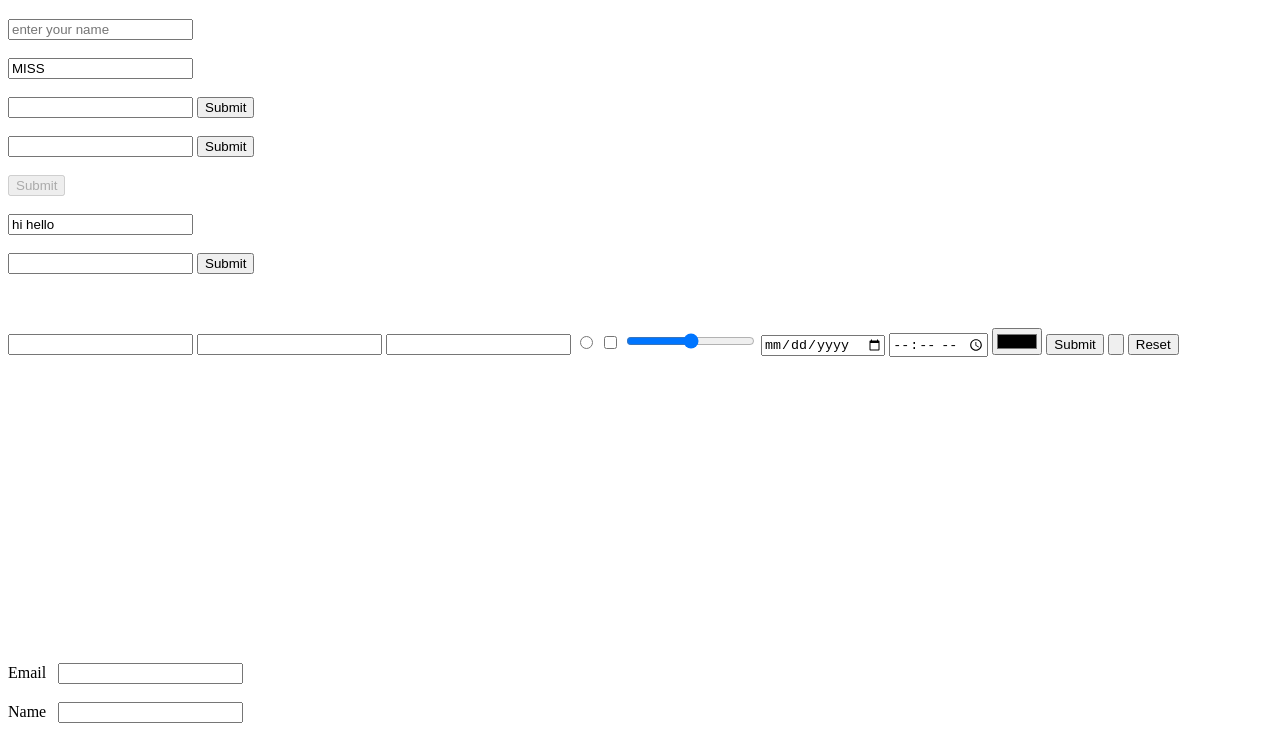
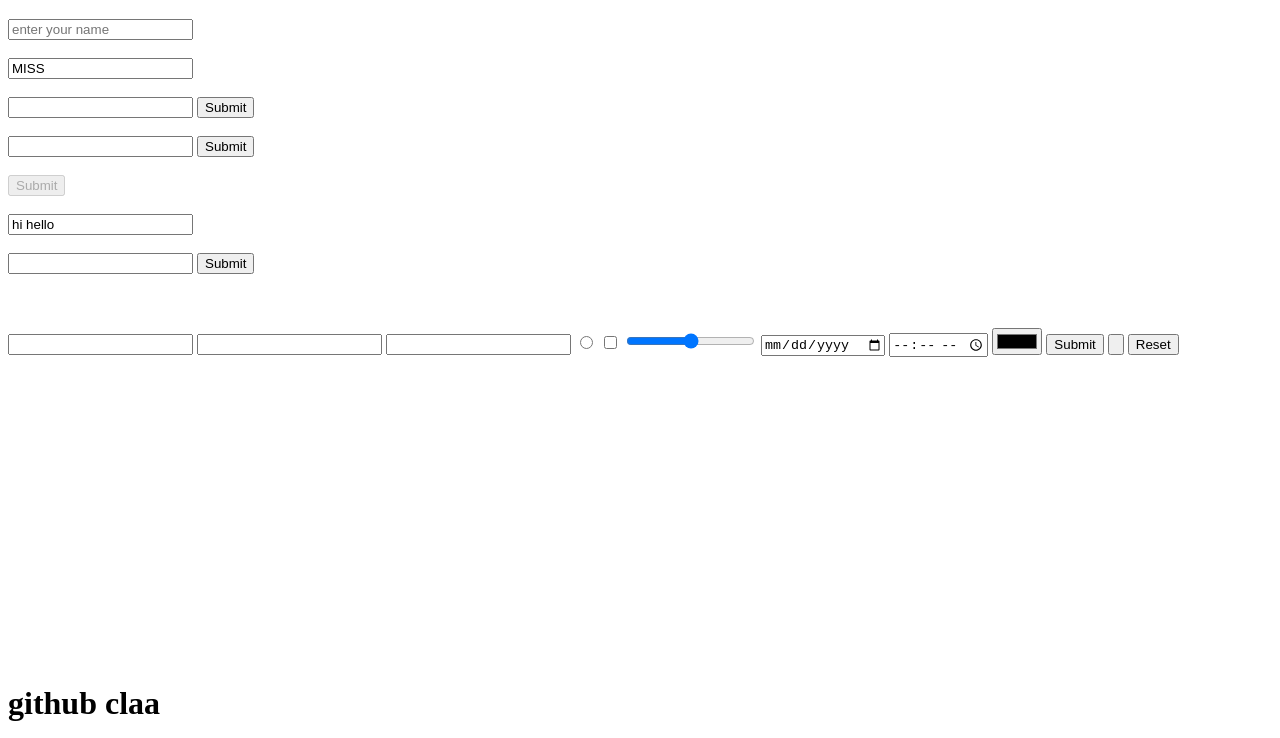
Before and after one commit to dasarishalini/login, a plain HTML site: page index.html in a window 1280 px wide. Shown: the part 61-799 px from the top of the page. Drawn offline with Linux system fonts and the light colour scheme.

Commit message:
version2

```diff
--- a/index.html
+++ b/index.html
@@ -71,6 +71,7 @@
 <br>
 <br>
 <br>
+<h1>github claa</h1>
 <form action="./welcome.html">
 <label>Email &nbsp;</label>
 <input type="password" placefolder="enter your password" required="true">
```
